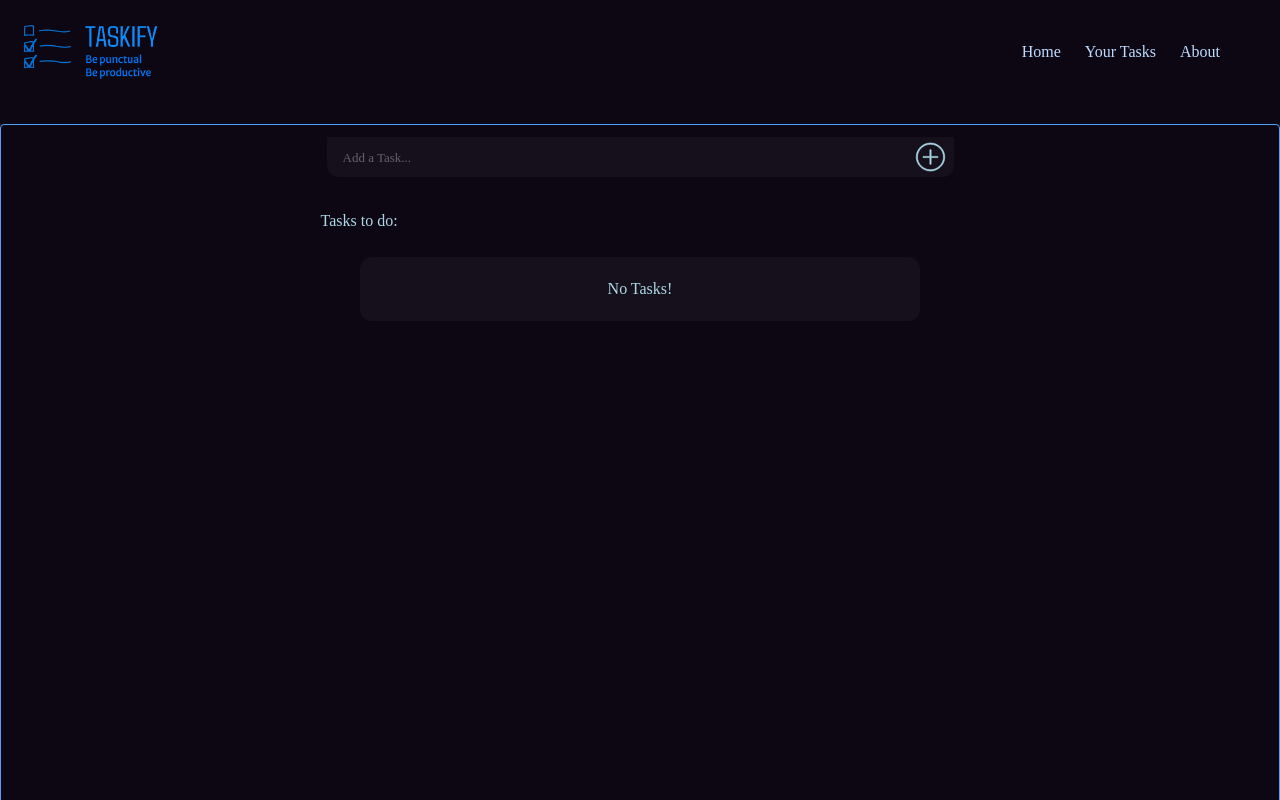
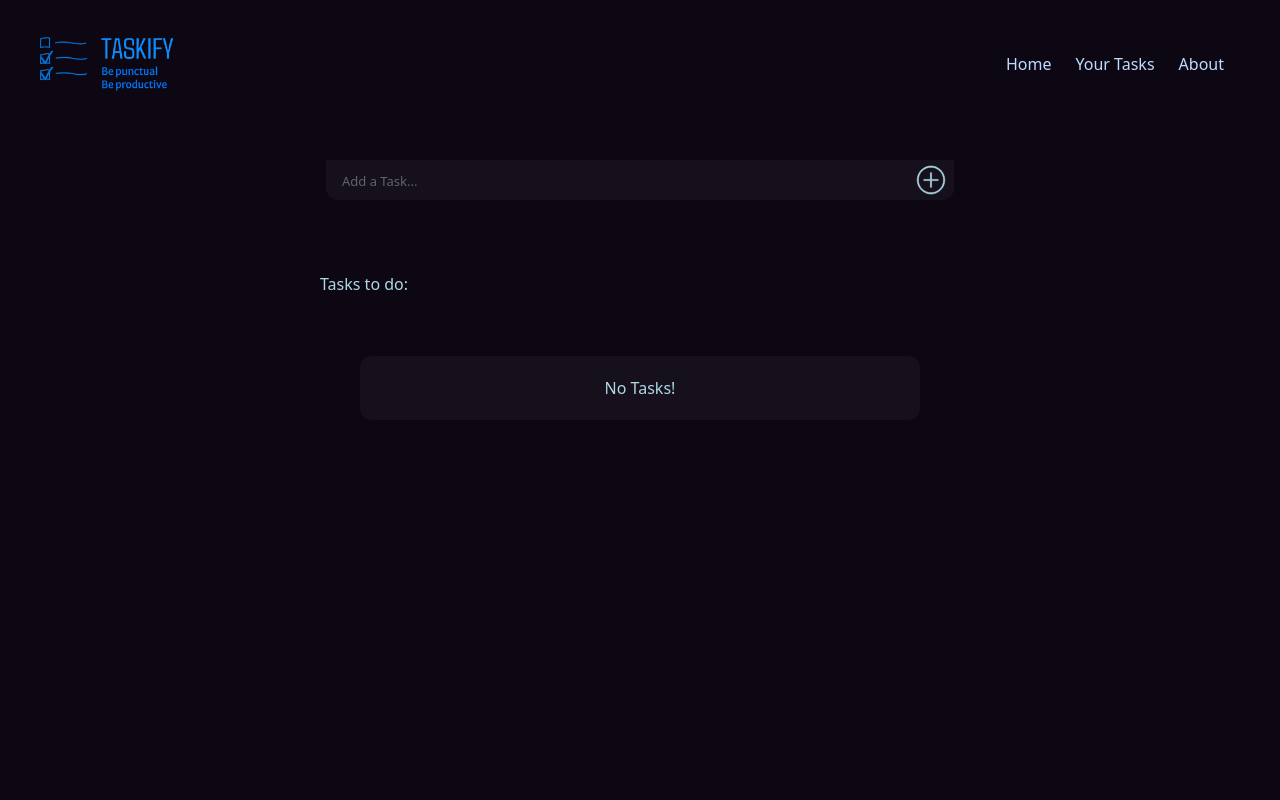
Before and after one commit to Karzkc/Taskify-Todo-App, a React (Vite) app: page / in a window 1280 px wide. Shown: the top 800 px of the page. Built offline with nearby package versions, Linux system fonts and the light colour scheme.

Commit message:
Adds Major functionality

```diff
--- a/index.html
+++ b/index.html
@@ -6,7 +6,7 @@
     <meta name="viewport" content="width=device-width, initial-scale=1.0" />
     <title>Taskify</title>
   </head>
-  <body>
+  <body class="font-ubuntu">
 
     <div id="root"></div>
     <script type="module" src="/src/main.jsx"></script>
--- a/package.json
+++ b/package.json
@@ -15,7 +15,6 @@
     "react-dom": "^18.3.1",
     "react-tooltip": "^5.28.0",
     "sweetalert2": "^11.15.10",
-    "tailwindcss": "^4.0.2",
     "uuid": "^11.0.5"
   },
   "devDependencies": {
@@ -23,11 +22,14 @@
     "@types/react": "^18.3.18",
     "@types/react-dom": "^18.3.5",
     "@vitejs/plugin-react": "^4.3.4",
+    "autoprefixer": "^10.4.20",
     "eslint": "^9.17.0",
     "eslint-plugin-react": "^7.37.2",
     "eslint-plugin-react-hooks": "^5.0.0",
     "eslint-plugin-react-refresh": "^0.4.16",
     "globals": "^15.14.0",
+    "postcss": "^8.5.1",
+    "tailwindcss": "^4.0.3",
     "vite": "^6.0.5"
   }
 }
--- a/src/App.jsx
+++ b/src/App.jsx
@@ -59,7 +59,7 @@ function App() {
     setInp(newinp)
   };
 
-  const handledelete = (id) => {
+  const handledelete = (id,) => {
     Swal.fire({
       title: "Taskify says",
       text: "Are you sure you want to delete this task?",
@@ -85,7 +85,36 @@ function App() {
         });
       }
     });
-  };
+
+  }
+  const handledeleteall = () => {
+    Swal.fire({
+      title: "Taskify says",
+      text: "Are you sure you want to delete all the Tasks?",
+      icon: "warning",
+      showCancelButton: true,
+      confirmButtonText: "Yes, delete all!",
+      cancelButtonText: "Cancel",
+      confirmButtonColor: "#d33",
+      background: "transparent",
+      color: "white",
+      cancelButtonColor: "#3085d6",
+      border: "white",
+    }).then((result) => {
+      if (result.isConfirmed) {
+
+        setInp([])
+        Swal.fire({
+          title: "Deleted!",
+          text: "All Tasks has been deleted.",
+          icon: "success",
+          background: "transparent",
+          color: "#fff",
+        });
+      }
+    })
+  }
+
 
   const handlechange = (e) => {
     setTask(e.target.value);
@@ -103,7 +132,7 @@ function App() {
   return (
     <>
       <Navbar />
-      <div className="container mx-auto my-5 border rounded border-blue-400 min-h-[150vh]">
+      <div className="md:container mx-auto my-5 rounded border-blue-400 min-h-[150vh]">
         <div className="gap-5 w-full p-3 flex items-center justify-center">
           <div className='w-1/2 px-2 bg-[rgb(21,16,28)] rounded-b-xl flex items-center justify-between'>
             <input
@@ -122,16 +151,24 @@ function App() {
             <Tooltip id="add-tooltip" place="top" content="Add the task" />
           </div>
         </div>
-        <div className="list rounded border-blue-400 w-1/2 m-auto h-8/9 my-5">
-          <h1>Tasks to do:</h1>
-          <br />
-          <div className="task flex flex-col gap-2 p-5 w-7/8 m-auto rounded-xl bg-[rgb(21,16,28)]">
+        <div className="list rounded border-blue-400 w-9/10 sm:w-1/2 mx-auto h-8/9 sm:my-10 relative">
+          <div className='flex items-center justify-between my-15 '>
+            <h1>Tasks to do:</h1>
+            <br />
+            {inp.length !== 0 && <button onClick={handledeleteall} className='relative inline-flex items-center justify-center p-2 px-4 text-base font-medium text-white bg-gradient-to-r from-purple-500 via-pink-500 to-red-500 rounded-lg group hover:bg-gradient-to-br focus:z-10 focus:ring-4 focus:ring-purple-300 dark:focus:ring-purple-800 dark:bg-gray-800 dark:text-gray-100 hover:scale-105 transition-all duration-200 cursor-pointer'>
+              <span className="relative z-10">Delete all Tasks</span>
+            </button>}
+
+          </div>
+
+          <div className="task  flex flex-col gap-2 p-5 md:w-7/8 md:m-auto rounded-xl bg-[rgb(21,16,28)] overflow-x-hidden word-wrap">
             {inp.length === 0 && <div className='text-center'>No Tasks!</div>}
             {inp.map((e) => (
-              <div key={e.id} className="flex items-center justify-between my-2">
-                <div className={e.isDone ? "line-through" : ""}>
+              <div key={e.id} className="flex justify-between my-2 items-center  word-wrap">
+                <div className={`mr-2 break-all text-wrap w-full max-w-[75%] p-2 bg-[#0d0714] rounded-lg ${e.isDone ? "line-through" : ""}`}>
                   {e.task}
                 </div>
+
                 <div className="btn flex items-center gap-4">
                   <label data-tooltip-id="done-tooltip" className="relative cursor-pointer">
                     <input
@@ -156,7 +193,7 @@ function App() {
                   </button>
                   <Tooltip id="edit-tooltip" place="top" content="Edit Task" />
                   <button data-tooltip-id="delete-tooltip" onClick={() => handledelete(e.id)}>
-                    <img src={del} alt="del" className='h-7 cursor-pointer hover:scale-110 transition-all' />
+                    <img src={del} alt="del" className='h-fit cursor-pointer hover:scale-110 transition-all' />
                   </button>
                   <Tooltip id="delete-tooltip" place="top" content="Delete Task" />
                 </div>
--- a/src/components/Navbar.jsx
+++ b/src/components/Navbar.jsx
@@ -4,16 +4,18 @@ import taskifyLogo from '../assets/taskify-transparent.png';
 
 const Navbar = () => {
   return (
-    <div className='text-white   justify-between border-white h-26 flex items-center '>
+    <div className="text-white h-44 flex flex-col sm:justify-between  sm:flex-row sm:h-32 items-center p-4">
       <div className="logo">
         <img src={taskifyLogo} alt="Taskify Logo" className="h-34 cursor-pointer" />
       </div>
-      <ul className='flex gap-6  transition-all mx-9 text-blue-200'>
-        <li>Home</li>
-        <li>Your Tasks</li>
-        <li>About</li>
-        <li></li>
-      </ul>
+      <div className=" flex justify-center sm:mx-10">
+        <ul className="flex gap-6 items-center text-blue-200">
+          <li>Home</li>
+          <li>Your Tasks</li>
+          <li>About</li>
+        </ul>
+      </div>
+
     </div>
   );
 };
--- a/src/index.css
+++ b/src/index.css
@@ -1,4 +1,5 @@
 @import "tailwindcss";
+
 @import url('https://fonts.googleapis.com/css2?family=Martel+Sans:wght@200;300;400;600;700;800;900&family=Poppins:ital,wght@0,100;0,200;0,300;0,400;0,500;0,600;0,700;0,800;0,900;1,100;1,200;1,300;1,400;1,500;1,600;1,700;1,800;1,900&family=Roboto:ital,wght@0,100;0,300;0,400;0,500;0,700;0,900;1,100;1,300;1,400;1,500;1,700;1,900&family=Ubuntu:ital,wght@0,300;0,400;0,500;0,700;1,300;1,400;1,500;1,700&display=swap');
 
 * {
@@ -10,7 +11,7 @@ body {
     margin: 0;
     padding: 0;
     background-color: #0D0714;
-    font-family: "Ubuntu", serif;
+    /* font-family: "Ubuntu", serif; */
     color: lightblue;
 
 }
--- /dev/null
+++ b/tailwind.config.js
@@ -0,0 +1,16 @@
+/** @type {import('tailwindcss').Config} */
+export default {
+  content: ["./index.html", "./src/**/*.{js,ts,jsx,tsx}"],
+  theme: {
+    extend: {
+      fontFamily: {
+        martel: ["Martel Sans", "sans-serif"],
+        poppins: ["Poppins", "sans-serif"],
+        roboto: ["Roboto", "sans-serif"],
+        ubuntu: ["Ubuntu", "sans-serif"],
+      },
+    },
+
+  },
+  plugins: [],
+}
```
Also changed, not shown: 1 other file (tests, documents, lock files or other folders).
